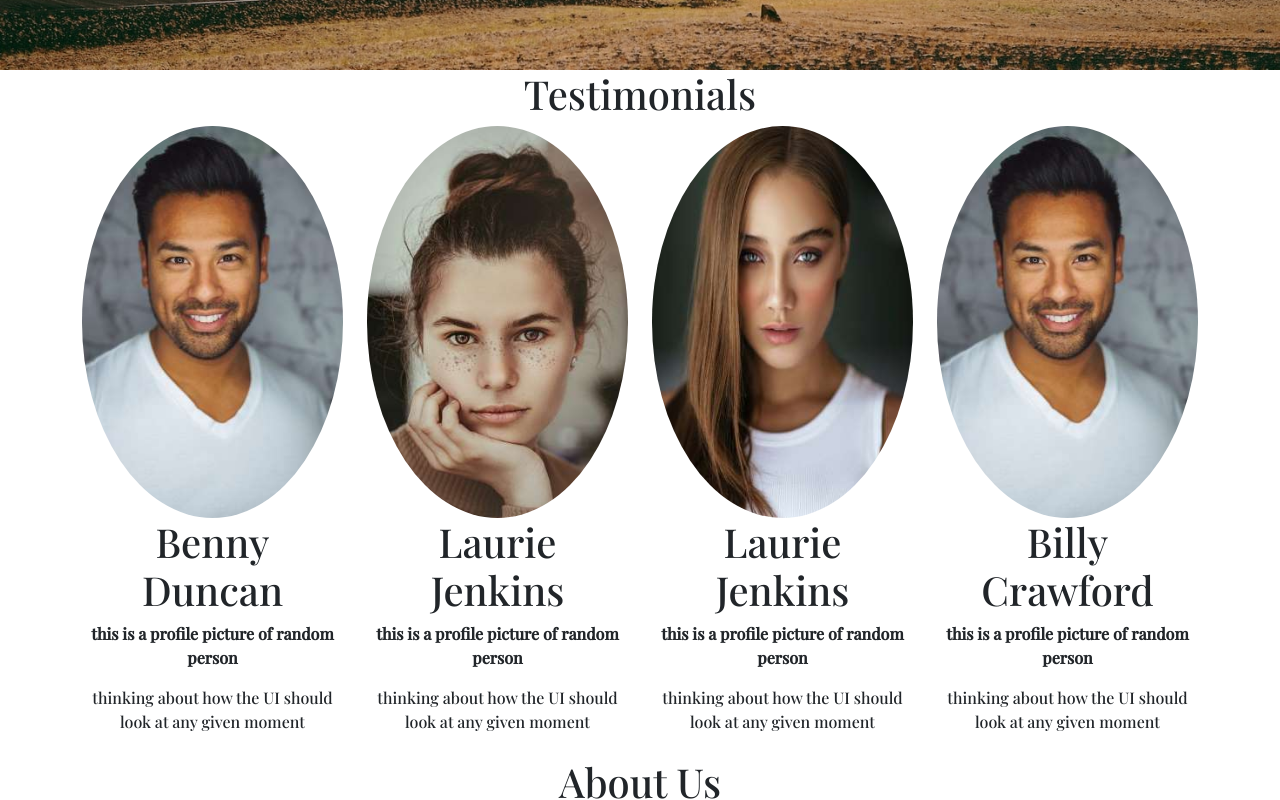
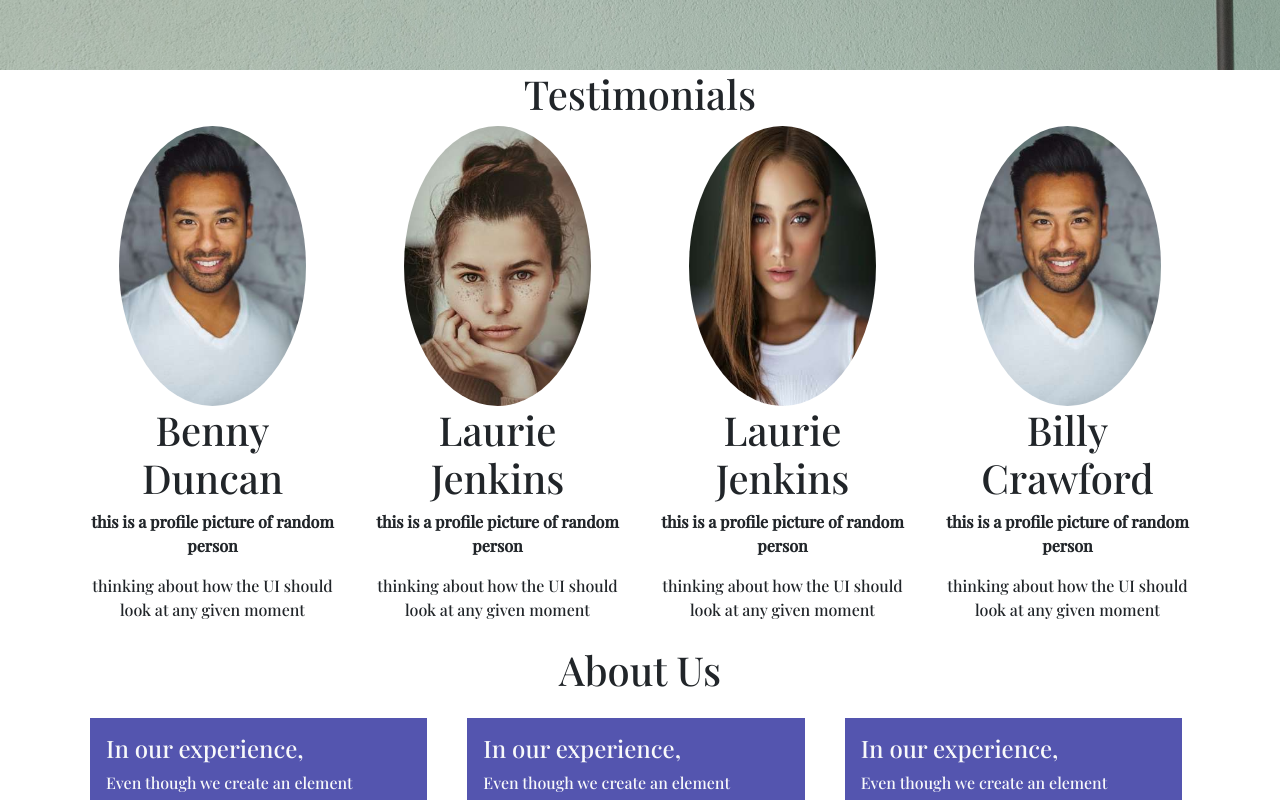
Before and after one commit to stirthraj/ui4, a React (Create React App) app: page / in a window 1280 px wide. Shown: the part 1480-2280 px from the top of the page. Built offline with nearby package versions, Linux system fonts and the light colour scheme.

Commit message:
image modification

```diff
--- a/src/style.css
+++ b/src/style.css
@@ -105,11 +105,12 @@ text-align: center;
     100% {background-color: #34359e;}
 }
 .mcc{
-    /* background-color: #7164d5; */
-    transition: background-color 1s ease-in-out;
+
+    transition: background-color 0.5s ease-in-out;
 }
 .mcc:hover{
     background-color: black;
+    padding: 20px;
     border-radius: 10px;
 }
 .bg-mc{
@@ -181,3 +182,6 @@ a:hover{
     padding:10px;
 }
 }
+.img-fluid{
+    max-height: 280px;
+}
```
Also changed, not shown: src/para.jpeg.
